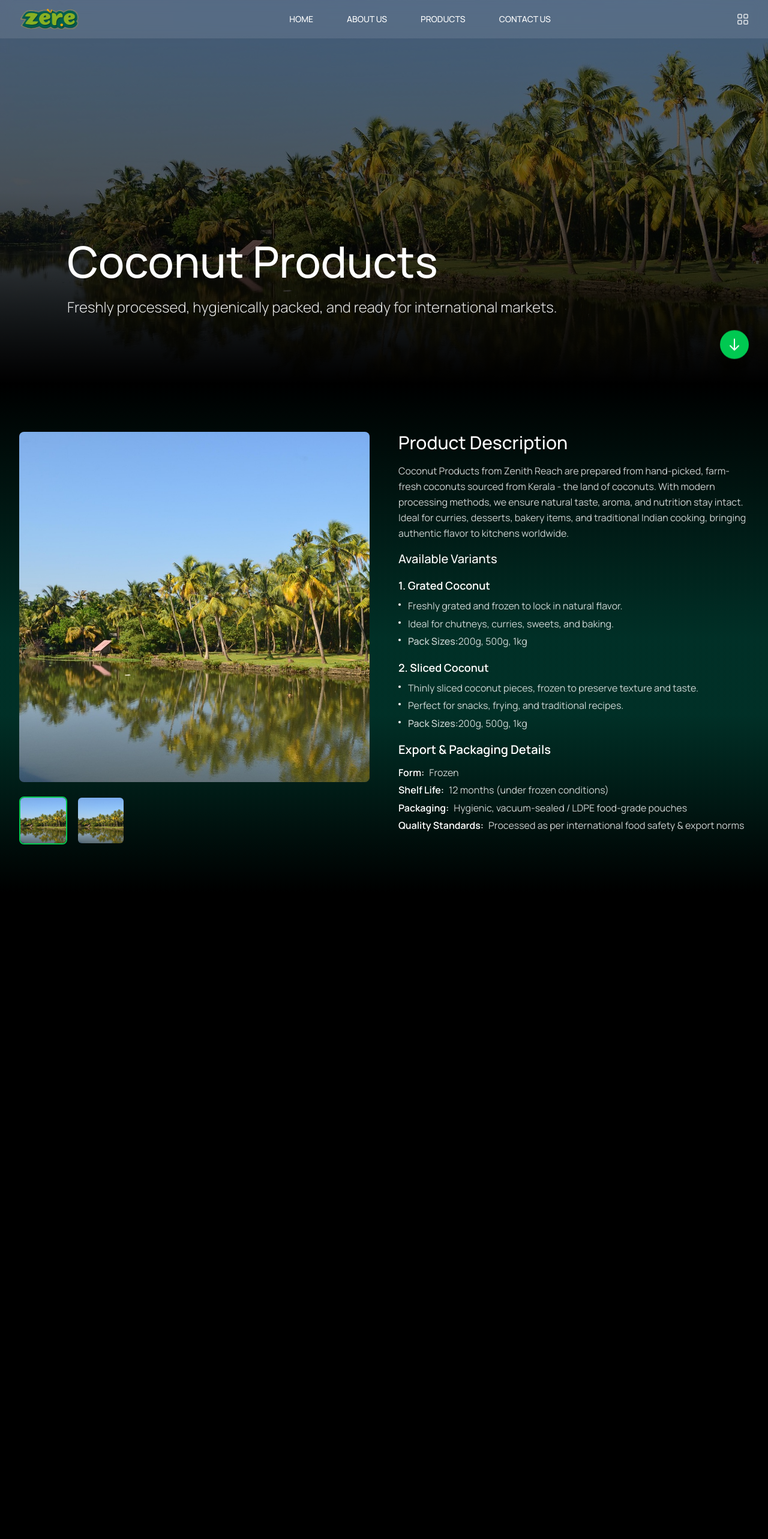
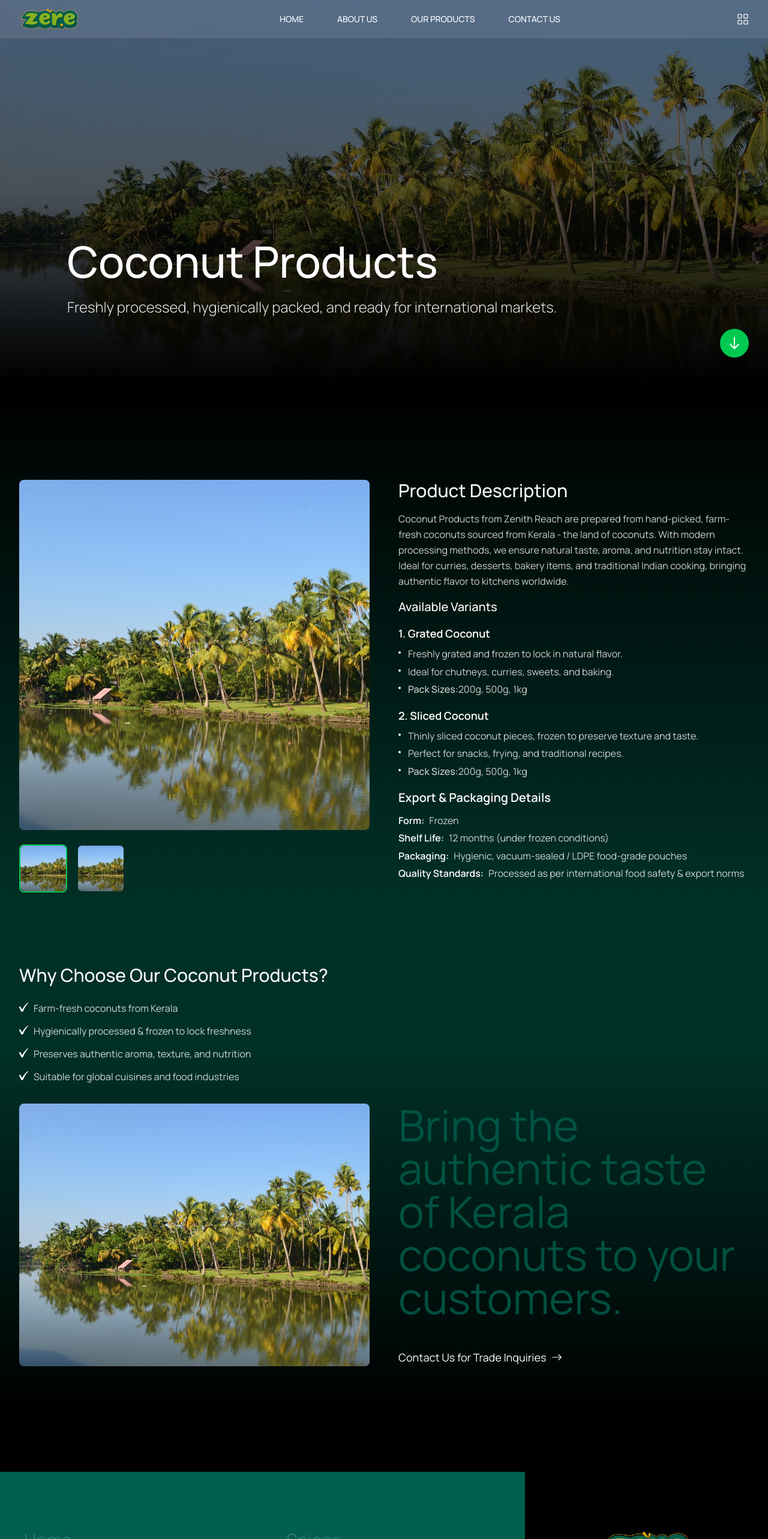
Before and after one commit to mastrovia/zenith-reach, a Next.js app: page /products in a window 1280 px wide. Shown: the top 2566 px of the page at 60% size. Before the commit the page ends 1488 px from the top, so only its background shows below. Built offline with nearby package versions, Linux system fonts and the light colour scheme.

Commit message:
Feat: Introduce WhyChooseSection component and integrate it into the Products page; add Prettier configuration

```diff
--- a/src/app/products/page.tsx
+++ b/src/app/products/page.tsx
@@ -4,6 +4,8 @@ import React, { useState } from 'react';
 import Header from '@/components/ui/Header';
 import ProductHero from '@/components/ProductHero';
 import ProductDetailsSection from './sections/ProductDetailsSection';
+import WhyChooseSection from './sections/WhyChooseSection';
+import Footer from '@/components/ui/Footer';
 
 const Products = () => {
     const [isMenuOpen, setIsMenuOpen] = useState(false);
@@ -58,8 +60,24 @@ const Products = () => {
                 showScrollIndicator={true}
                 onScrollClick={handleScrollClick}
             />
+            <div className="flex-1 pt-20 gradient-secondary">
+                <ProductDetailsSection {...productData} />
 
-                <ProductDetailsSection {...productData} />
+                <WhyChooseSection
+                    title="Why Choose Our Coconut Products?"
+                    benefits={[
+                        { id: 'b1', text: 'Farm-fresh coconuts from Kerala' },
+                        { id: 'b2', text: 'Hygienically processed & frozen to lock freshness' },
+                        { id: 'b3', text: 'Preserves authentic aroma, texture, and nutrition' },
+                        { id: 'b4', text: 'Suitable for global cuisines and food industries' },
+                    ]}
+                    image="/image/coconutbg.jpg"
+                    imageAlt="Fresh coconuts"
+                    rightTitle={'Bring the authentic taste of Kerala coconuts to your customers.'}
+                />
+            </div>
+
+            <Footer />
         </div>
     );
 };
--- a/src/app/products/sections/ProductDetailsSection.tsx
+++ b/src/app/products/sections/ProductDetailsSection.tsx
@@ -44,7 +44,7 @@ const ProductDetailsSection: React.FC<ProductDetailsSectionProps> = ({
             : mainImage;
 
     return (
-        <section className="py-20 px-4 sm:px-6 lg:px-8 gradient-secondary">
+        <section className="py-20 px-4 sm:px-6 lg:px-8">
             <div className="max-w-7xl mx-auto">
                 <div className="grid grid-cols-1 lg:grid-cols-2 gap-12 items-start">
                     {/* Left Side - Image Gallery */}
@@ -146,6 +146,7 @@ const ProductDetailsSection: React.FC<ProductDetailsSectionProps> = ({
                     </div>
                 </div>
             </div>
+
         </section>
     );
 };
--- /dev/null
+++ b/src/app/products/sections/WhyChooseSection.tsx
@@ -0,0 +1,86 @@
+'use client';
+
+import React from 'react';
+import Image from 'next/image';
+import { BsArrowRight } from 'react-icons/bs';
+
+interface Benefit {
+    id: string;
+    text: string;
+}
+
+interface WhyChooseSectionProps {
+    title: string; // Left-side small title above FAQs
+    benefits: Benefit[]; // FAQ-style bullet points
+    image: string; // Image shown below FAQs on the left
+    imageAlt: string;
+    rightTitle?: string; // Large marketing headline on the right
+}
+
+const WhyChooseSection: React.FC<WhyChooseSectionProps> = ({
+    title,
+    benefits,
+    image,
+    imageAlt,
+    rightTitle,
+}) => {
+    return (
+        <section className="pb-20 mb-24 pt-10 px-4 sm:px-6 lg:px-8">
+            <div className="max-w-7xl mx-auto">
+                <div className="grid gap-12 items-start">
+                    {/* Left Side - Title + FAQs, then Image */}
+                    <div className="space-y-8">
+                        <div className="space-y-6">
+                            <h3 className="text-2xl md:text-3xl font-medium text-white">{title}</h3>
+                            <div className="space-y-3">
+                                {benefits.map((benefit) => (
+                                    <div key={benefit.id} className="flex items-start space-x-3">
+                                        <div className="flex-shrink-0 size-3 mt-1">
+                                            <svg
+                                                width="15"
+                                                height="15"
+                                                viewBox="0 0 15 15"
+                                                fill="none"
+                                                xmlns="http://www.w3.org/2000/svg"
+                                            >
+                                                <path
+                                                    d="M2.04848 6.45135L4.81191 11.2443C7.67583 6.6575 10.8915 2.63762 13.8056 0.318463C14.4588 -0.299979 15.4637 0.0607789 14.7603 0.730758C11.4944 4.18373 8.98217 8.10053 6.41972 14.2334C5.41484 14.9549 4.25922 15.3157 3.70654 14.6457L0.0889576 7.99746C-0.413484 7.17287 1.34506 5.266 2.04848 6.45135Z"
+                                                    fill="white"
+                                                />
+                                            </svg>
+                                        </div>
+                                        <p className="text-white/80 leading-relaxed">{benefit.text}</p>
+                                    </div>
+                                ))}
+                            </div>
+                        </div>
+
+                        <div className="grid grid-cols-1 lg:grid-cols-2 gap-12 items-start">
+                            <div className="aspect-[4/3] bg-muted rounded-lg overflow-hidden">
+                                <Image
+                                    src={image}
+                                    alt={imageAlt}
+                                    width={500}
+                                    height={500}
+                                    className="object-cover w-full h-full"
+                                />
+                            </div>
+
+                            <div className="flex flex-col gap-6 items-start justify-between h-full">
+                                <h2 className="text-5xl md:text-7xl text-primary/80">
+                                    {rightTitle}
+                                </h2>
+                                <p className="text-lg text-white leading-relaxed flex justify-start items-center gap-2">
+                                    Contact Us for Trade Inquiries
+                                    <BsArrowRight />
+                                </p>
+                            </div>
+                        </div>
+                    </div>
+                </div>
+            </div>
+        </section>
+    );
+};
+
+export default WhyChooseSection;
--- a/src/components/ui/Header.tsx
+++ b/src/components/ui/Header.tsx
@@ -1,7 +1,7 @@
-import Image from "next/image";
-import Link from "next/link";
-import React from "react";
-import { BsGrid, BsGridFill } from "react-icons/bs";
+import Image from 'next/image';
+import Link from 'next/link';
+import React from 'react';
+import { BsGrid, BsGridFill } from 'react-icons/bs';
 
 type Props = {
   isMenuOpen: boolean;
@@ -22,16 +22,28 @@ const Header = ({ isMenuOpen, setIsMenuOpen }: Props) => {
           {/* Desktop Navigation */}
           <div className="hidden md:block">
             <div className="ml-10 flex items-baseline space-x-8">
-              <Link href="/" className="text-foreground hover:text-food-green px-3 py-2 text-sm font-medium transition-colors">
+              <Link
+                href="/"
+                className="text-foreground hover:text-food-green px-3 py-2 text-sm font-medium transition-colors"
+              >
                 HOME
               </Link>
-              <Link href="#about" className="text-foreground hover:text-food-green px-3 py-2 text-sm font-medium transition-colors">
+              <Link
+                href="#about"
+                className="text-foreground hover:text-food-green px-3 py-2 text-sm font-medium transition-colors"
+              >
                 ABOUT US
               </Link>
-              <Link href="products" className="text-foreground hover:text-food-green px-3 py-2 text-sm font-medium transition-colors">
-                PRODUCTS
+              <Link
+                href="/products"
+                className="text-foreground hover:text-food-green px-3 py-2 text-sm font-medium transition-colors"
+              >
+                OUR PRODUCTS
               </Link>
-              <Link href="#contact" className="text-foreground hover:text-food-green px-3 py-2 text-sm font-medium transition-colors">
+              <Link
+                href="#contact"
+                className="text-foreground hover:text-food-green px-3 py-2 text-sm font-medium transition-colors"
+              >
                 CONTACT US
               </Link>
             </div>
@@ -45,9 +57,7 @@ const Header = ({ isMenuOpen, setIsMenuOpen }: Props) => {
               onClick={() => setIsMenuOpen(!isMenuOpen)}
               className="text-foreground hover:text-food-green focus:outline-none focus:text-food-green"
             >
-              <svg className="h-6 w-6" fill="none" viewBox="0 0 24 24" stroke="currentColor">
-                {isMenuOpen ? <BsGridFill size={20} /> : <BsGrid size={20} />}
-              </svg>
+              {isMenuOpen ? <BsGridFill size={20} /> : <BsGrid size={20} />}
             </button>
           </div>
         </div>
@@ -57,18 +67,30 @@ const Header = ({ isMenuOpen, setIsMenuOpen }: Props) => {
       {isMenuOpen && (
         <div className="md:hidden">
           <div className="px-2 pt-2 pb-3 space-y-1 sm:px-3 glass">
-            <a href="#home" className="text-foreground hover:text-food-green block px-3 py-2 text-base font-medium">
+            <Link
+              href="#home"
+              className="text-foreground hover:text-food-green block px-3 py-2 text-base font-medium"
+            >
               HOME
-            </a>
-            <a href="#about" className="text-foreground hover:text-food-green block px-3 py-2 text-base font-medium">
+            </Link>
+            <Link
+              href="#about"
+              className="text-foreground hover:text-food-green block px-3 py-2 text-base font-medium"
+            >
               ABOUT US
-            </a>
-            <a href="#products" className="text-foreground hover:text-food-green block px-3 py-2 text-base font-medium">
-              PRODUCTS
-            </a>
-            <a href="#contact" className="text-foreground hover:text-food-green block px-3 py-2 text-base font-medium">
+            </Link>
+            <Link
+              href="/products"
+              className="text-foreground hover:text-food-green block px-3 py-2 text-base font-medium"
+            >
+              OUR PRODUCTS
+            </Link>
+            <Link
+              href="#contact"
+              className="text-foreground hover:text-food-green block px-3 py-2 text-base font-medium"
+            >
               CONTACT US
-            </a>
+            </Link>
           </div>
         </div>
       )}
```
Also changed, not shown: 1 other file (tests, documents, lock files or other folders).
